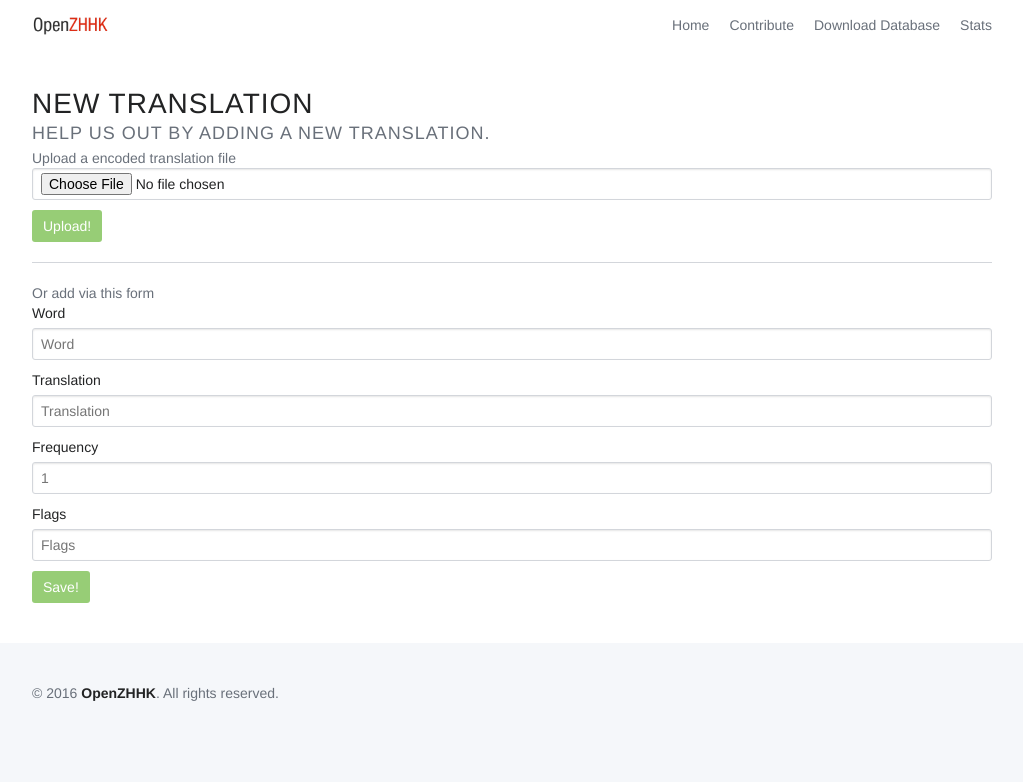
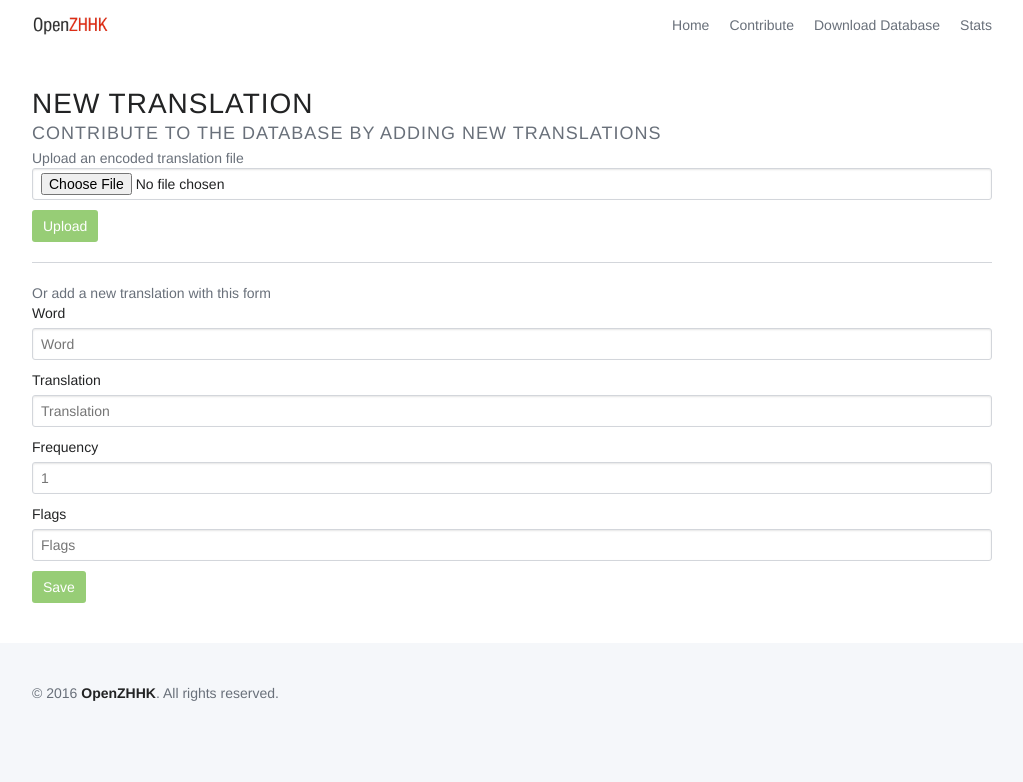
Before and after one commit to OpenZHHK/translation, a Flask app: template openzhhk/templates/new.html in a window 1280 px wide. Shown: the top 782 px of the page, without its empty margins (128-1151 px from the left). Run offline with Flask 2, Linux system fonts and the light colour scheme; the template is opened without the code that fills it, so the values that code supplies are empty.

Commit message:
Wording changes to template

```diff
--- a/openzhhk/templates/new.html
+++ b/openzhhk/templates/new.html
@@ -9,10 +9,10 @@
                     {% if q %}
                         The translation for word "{{ q }}" was not found.<br>
                     {% endif %}
-					Help us out by adding a new translation.
+					Contribute to the database by adding new translations
 				</h2>
 			</div>
-			<h1>Upload a encoded translation file</h1>
+			<h1>Upload an encoded translation file</h1>
 			<div class="upload_file">
 				<form class="tf_form" action="/api/v1/words_file" method="post" enctype="multipart/form-data">
 					<p class="control">
@@ -20,13 +20,13 @@
 					</p>
 					<p class="control">
 						<button class="button is-success">
-							Upload!
+							Upload
 						</button>
 					</p>
 				</form>
 			</div>
 			<hr>
-			<h1>Or add via this form</h1>
+			<h1>Or add a new translation with this form</h1>
 			<div class="t_form">
 				<form id="new_form">
 					<div id="new-success" class="message is-success hidden">
@@ -55,7 +55,7 @@
 					</p>
 					<p class="control">
 						<button class="button is-success">
-							Save!
+							Save
 						</button>
 					</p>
 				</form>
```
